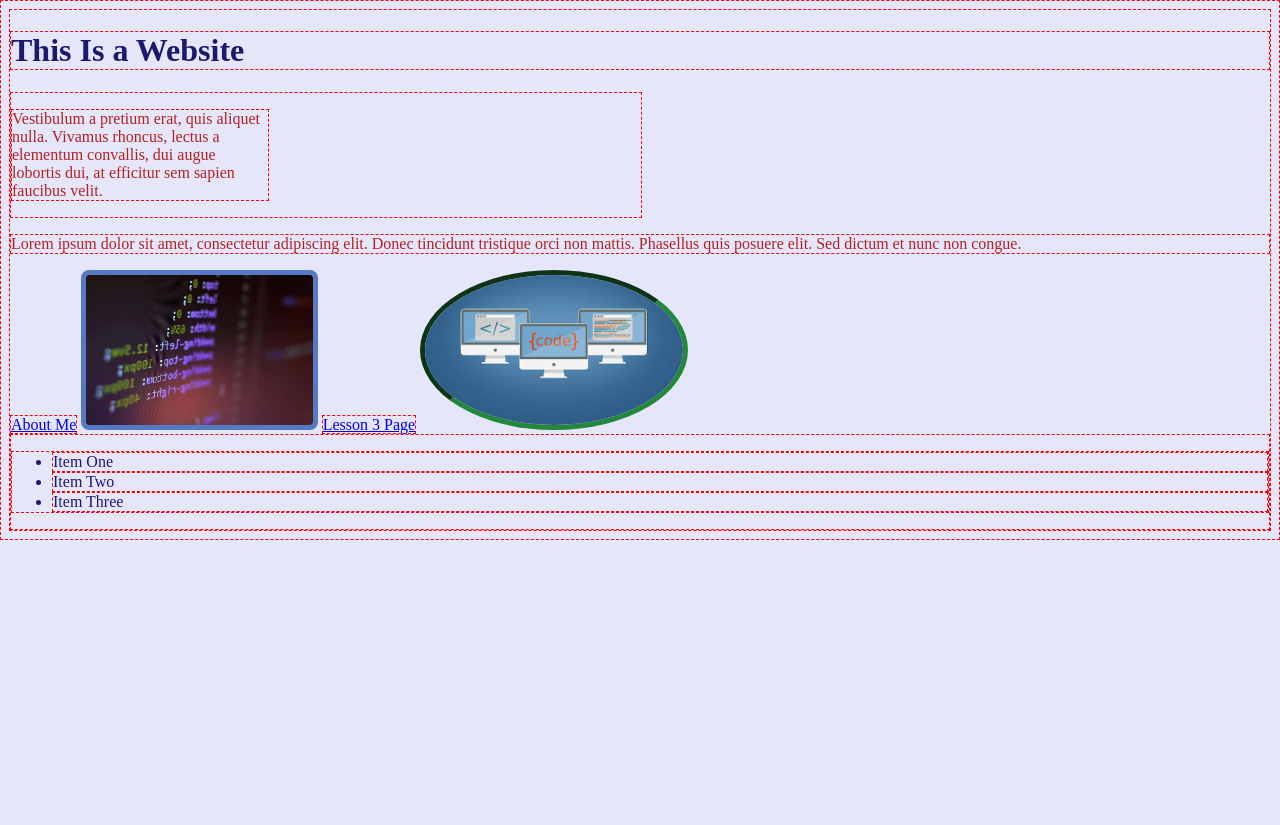
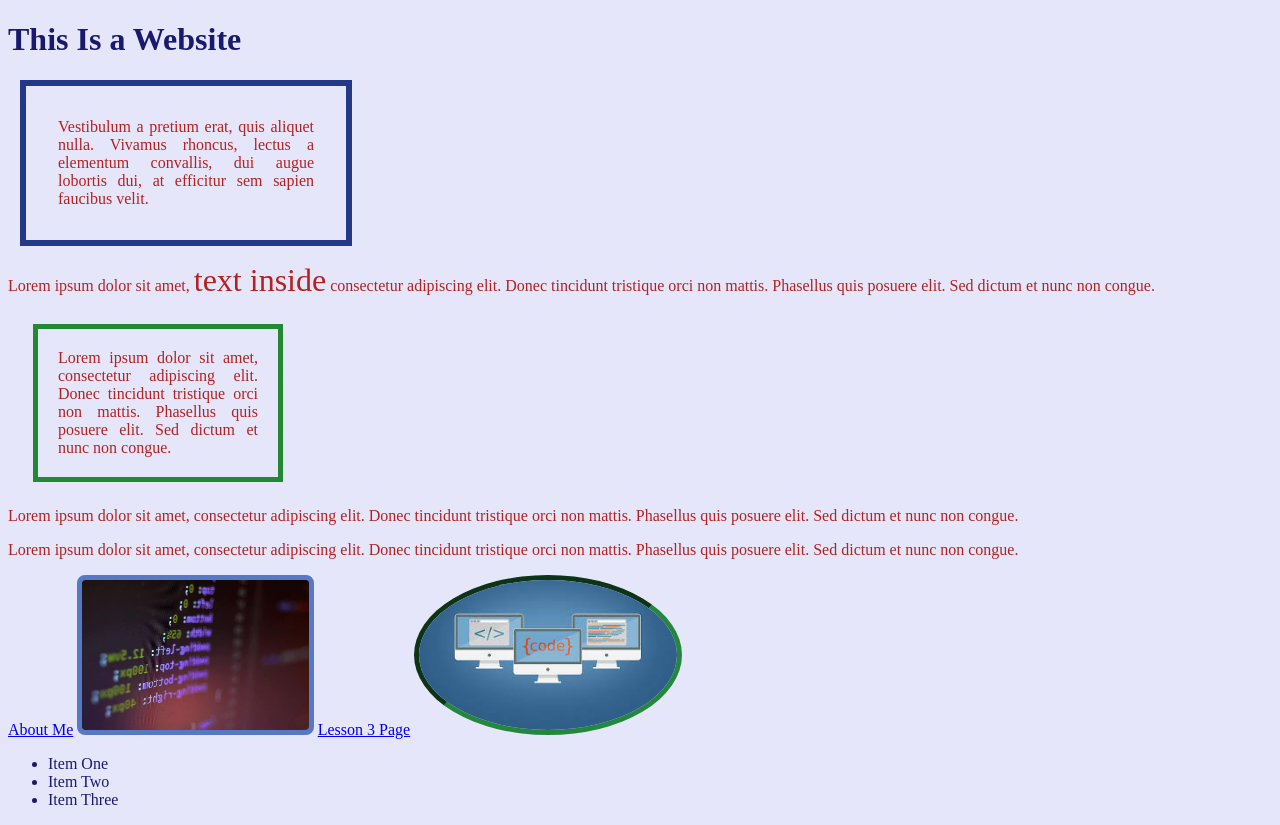
Before and after one commit to breyera/lesson03-CSS, a plain HTML site: page index.html in a window 1280 px wide. Before the commit the page ends 800 px from the top, so only its background shows below. Drawn offline with Linux system fonts and the light colour scheme.

Commit message:
added styles folder and styles sheet

```diff
--- a/index.html
+++ b/index.html
@@ -4,55 +4,7 @@
   <head>
     <meta charset="utf-8">
     <title>Title</title>
-    <style media="screen">
-
-      * {
-        border: 1px dashed red;
-      }
-
-
-      body {
-        font-size: 16px;
-        color: MidnightBlue;
-        background-color: Lavender
-      }
-
-      p {
-        color: FireBrick
-      }
-
-      .first-article {
-        width: 50%
-      }
-
-      .main-paragraph {
-        width: 16rem
-      }
-
-      .main-paragraph:hover {
-        color: rgba(255, 125, 125, 0.4);
-        font-size: 2rem;
-      }
-
-      a[href:"./about-me.html"] {
-        color: DarkSlateBlue;
-      }
-
-      .image-1 {
-        border-radius: 8px;
-        border: 5px solid #5679C5;
-      }
-
-      .image-2 {
-        border-radius: 50%;
-        border: 5px inset #23883B;
-      }
-
-      a[href:"https://github.com/breyera/lesson03-CSS"] {
-        color: Gold
-      }
-
-    </style>
+    <link rel="stylesheet" type="text/css" href="styles/styles.css">
   </head>
   <body>
 
@@ -62,12 +14,18 @@
     <p class="main-paragraph">Vestibulum a pretium erat, quis aliquet nulla. Vivamus rhoncus, lectus a elementum convallis, dui augue lobortis dui, at efficitur sem sapien faucibus velit.</p>
     </article>
 
-    <p class="second-paragraph">Lorem ipsum dolor sit amet, consectetur adipiscing elit. Donec tincidunt tristique orci non mattis. Phasellus quis posuere elit. Sed dictum et nunc non congue.</p>
+    <p class="second-paragraph">Lorem ipsum dolor sit amet, <span>text inside</span> consectetur adipiscing elit. Donec tincidunt tristique orci non mattis. Phasellus quis posuere elit. Sed dictum et nunc non congue.</p>
+
+    <p class="third-paragraph">Lorem ipsum dolor sit amet, consectetur adipiscing elit. Donec tincidunt tristique orci non mattis. Phasellus quis posuere elit. Sed dictum et nunc non congue.</p>
+
+    <p class="fourth-paragraph">Lorem ipsum dolor sit amet, consectetur adipiscing elit. Donec tincidunt tristique orci non mattis. Phasellus quis posuere elit. Sed dictum et nunc non congue.</p>
+
+    <p class="fifth-paragraph">Lorem ipsum dolor sit amet, consectetur adipiscing elit. Donec tincidunt tristique orci non mattis. Phasellus quis posuere elit. Sed dictum et nunc non congue.</p>
 
     <a href="./about-me.html">About Me</a>
     <img src="images/css-example-1.jpg" alt="Css Example 1" height="150" class="image-1">
 
-    <a href="https://github.com/breyera/lesson03-CSS">Lesson 3 Page</a>
+    <a href="./another-link.html">Lesson 3 Page</a>
     <img src="images/css-example-2.jpg" alt="Css Example 2" height="150" class="image-2">
 
     <div>
--- /dev/null
+++ b/styles/styles.css
@@ -0,0 +1,65 @@
+<style media="screen">
+
+  * {
+    border: 1px dashed red;
+  }
+
+
+  body {
+    font-size: 16px;
+    color: MidnightBlue;
+    background-color: Lavender
+  }
+
+  p {
+    color: FireBrick
+  }
+
+  .first-article {
+    width: 50%
+  }
+
+  .main-paragraph {
+    width: 16rem;
+    text-align: justify;
+    padding: 2rem;
+    border: solid 6px #233888;
+    margin: 12px;
+  }
+
+  .main-paragraph:hover {
+    color: rgba(255, 125, 125, 0.4);
+    font-size: 2rem;
+  }
+
+  .third-paragraph {
+    width: 200px;
+    text-align: justify;
+    padding: 20px;
+    border: 5px solid #238833;
+    margin: 25px;
+  }
+
+  span {
+    font-size: 2rem;
+  }
+
+  a[href:"./about-me.html"] {
+    color: DarkSlateBlue;
+  }
+
+  .image-1 {
+    border-radius: 8px;
+    border: 5px solid #5679C5;
+  }
+
+  .image-2 {
+    border-radius: 50%;
+    border: 5px inset #23883B;
+  }
+
+  a[href:"./another-link.html"] {
+    color: Gold;
+  }
+
+</style>
```
